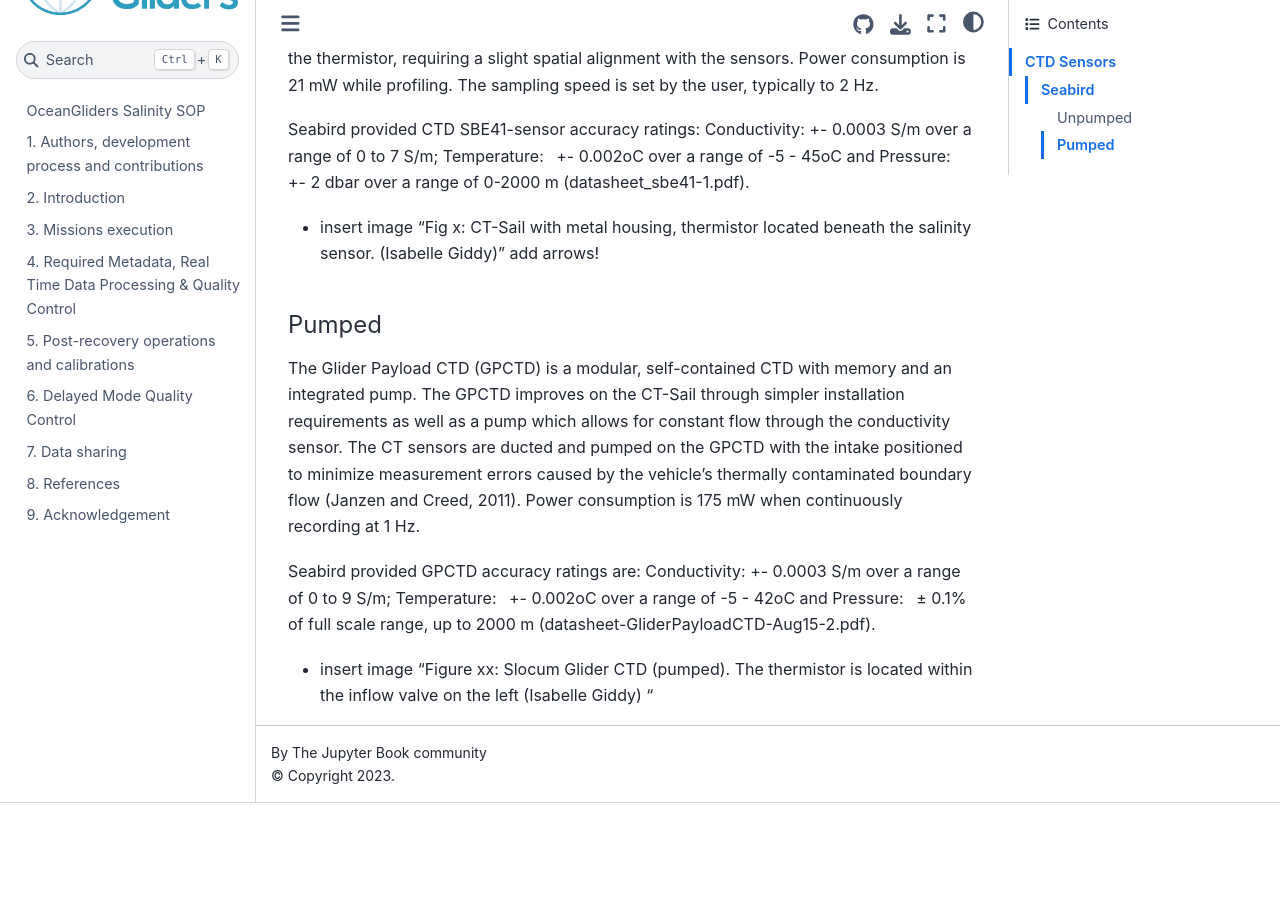
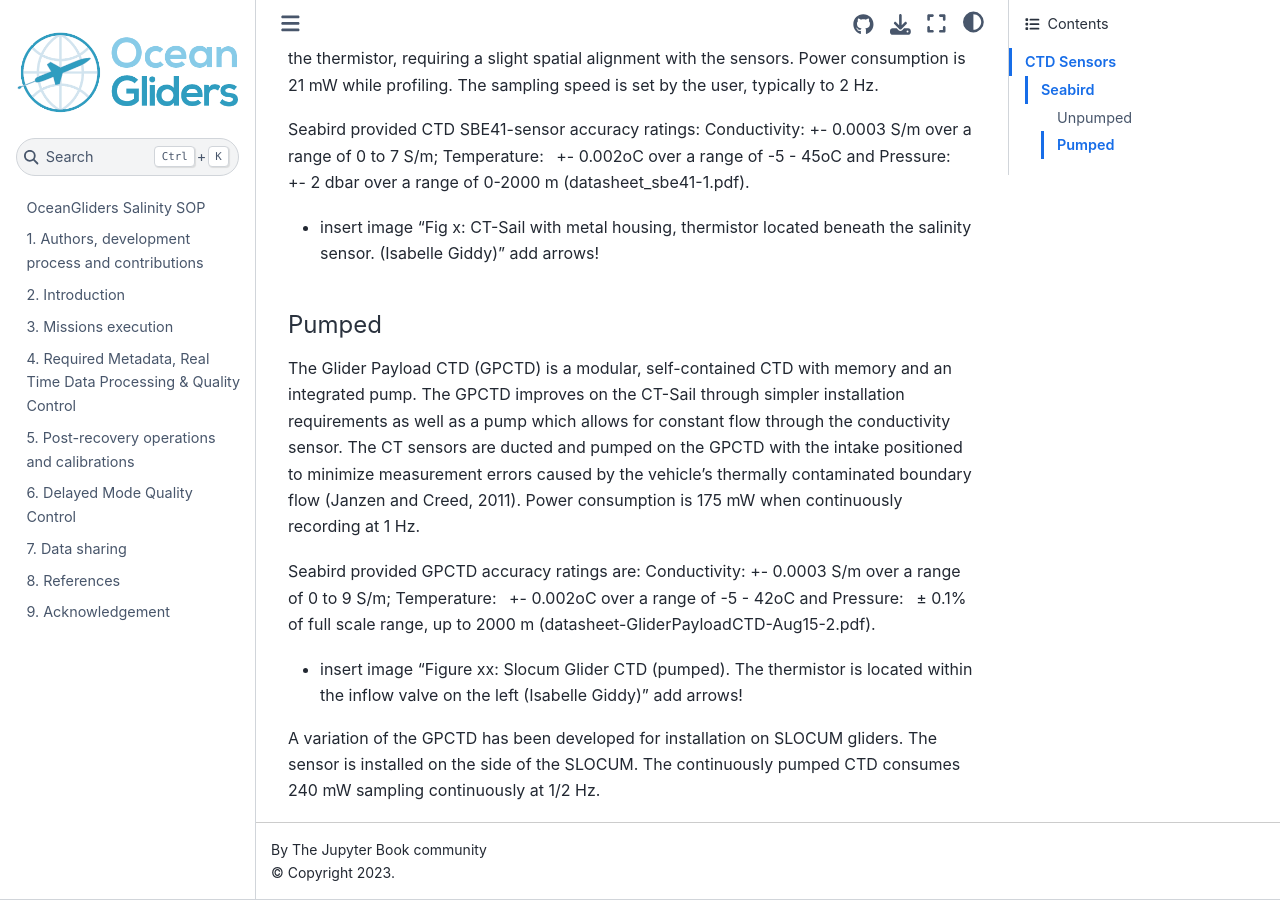
Before and after one commit to OceanGlidersCommunity/Salinity_SOP, a Jupyter Book: the page built from sections/salinity_sensors_integration.md, in a window 1280 px wide and 900 px high, scrolled down 906 px. Built offline with Jupyter Book 1.0.4 settings and Sphinx 7.4.7 and the Sphinx Book theme 1.1.4, drawn with Linux system fonts in a browser that asks for light colours; pages that are not in the unit, such as notebooks, are missing from menus; before the commit the page ends 1709 px from its top, so only the background shows below that.

Commit message:
finish pumped subsection

```diff
--- a/sections/salinity_sensors_integration.md
+++ b/sections/salinity_sensors_integration.md
@@ -31,5 +31,6 @@ Power consumption is 175 mW when continuously recording at 1 Hz.
 
 Seabird provided GPCTD accuracy ratings are: Conductivity: +- 0.0003 S/m over a range of 0 to 9 S/m; Temperature:  +- 0.002oC over a range of -5 - 42oC and Pressure:  ± 0.1% of full scale range, up to 2000 m (datasheet-GliderPayloadCTD-Aug15-2.pdf).
 
-- insert image "Figure xx: Slocum Glider CTD (pumped). The thermistor is located within the inflow valve on the left (Isabelle Giddy)
-"
+- insert image "Figure xx: Slocum Glider CTD (pumped). The thermistor is located within the inflow valve on the left (Isabelle Giddy)" add arrows!
+
+A variation of the GPCTD has been developed for installation on SLOCUM gliders. The sensor is installed on the side of the SLOCUM. The continuously pumped CTD consumes 240 mW sampling continuously at 1/2 Hz.
```
